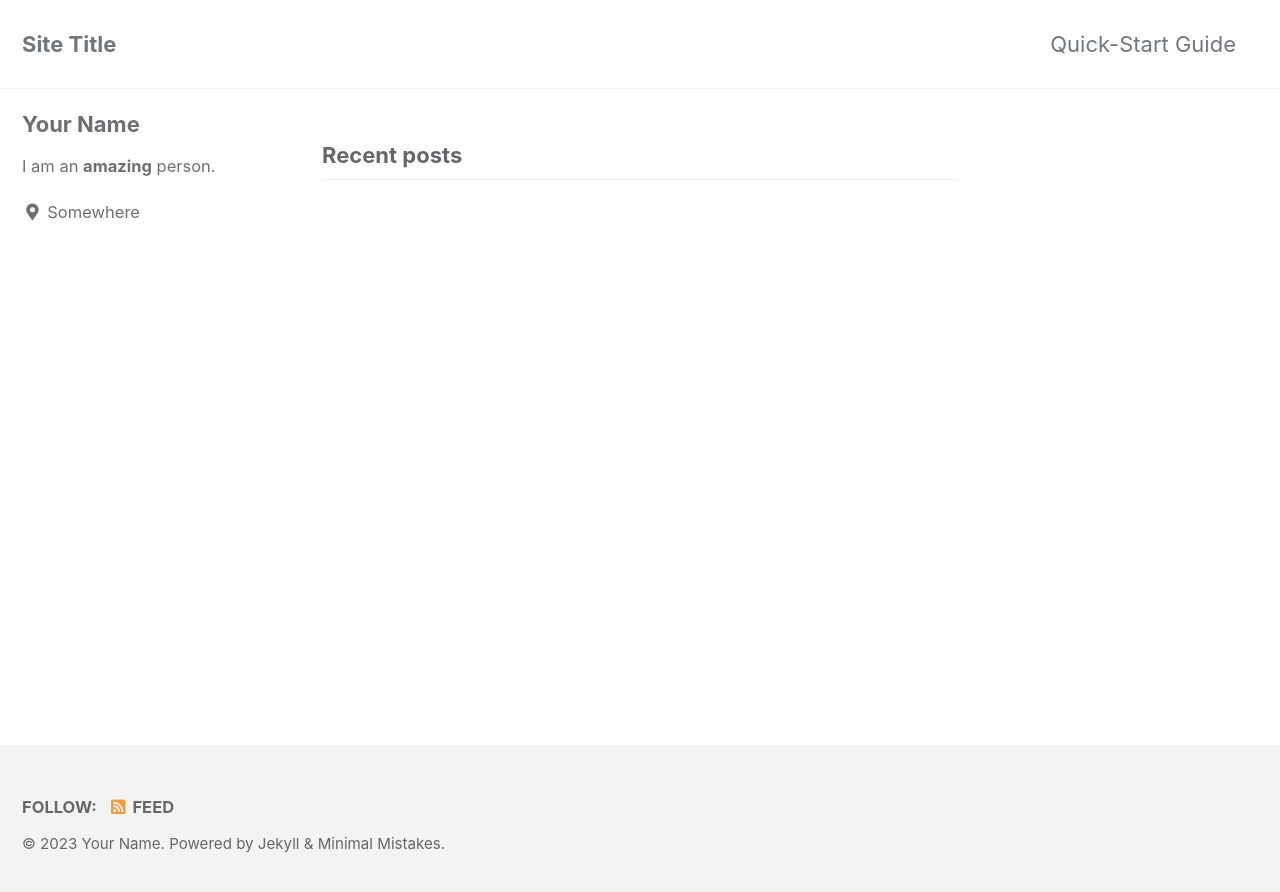
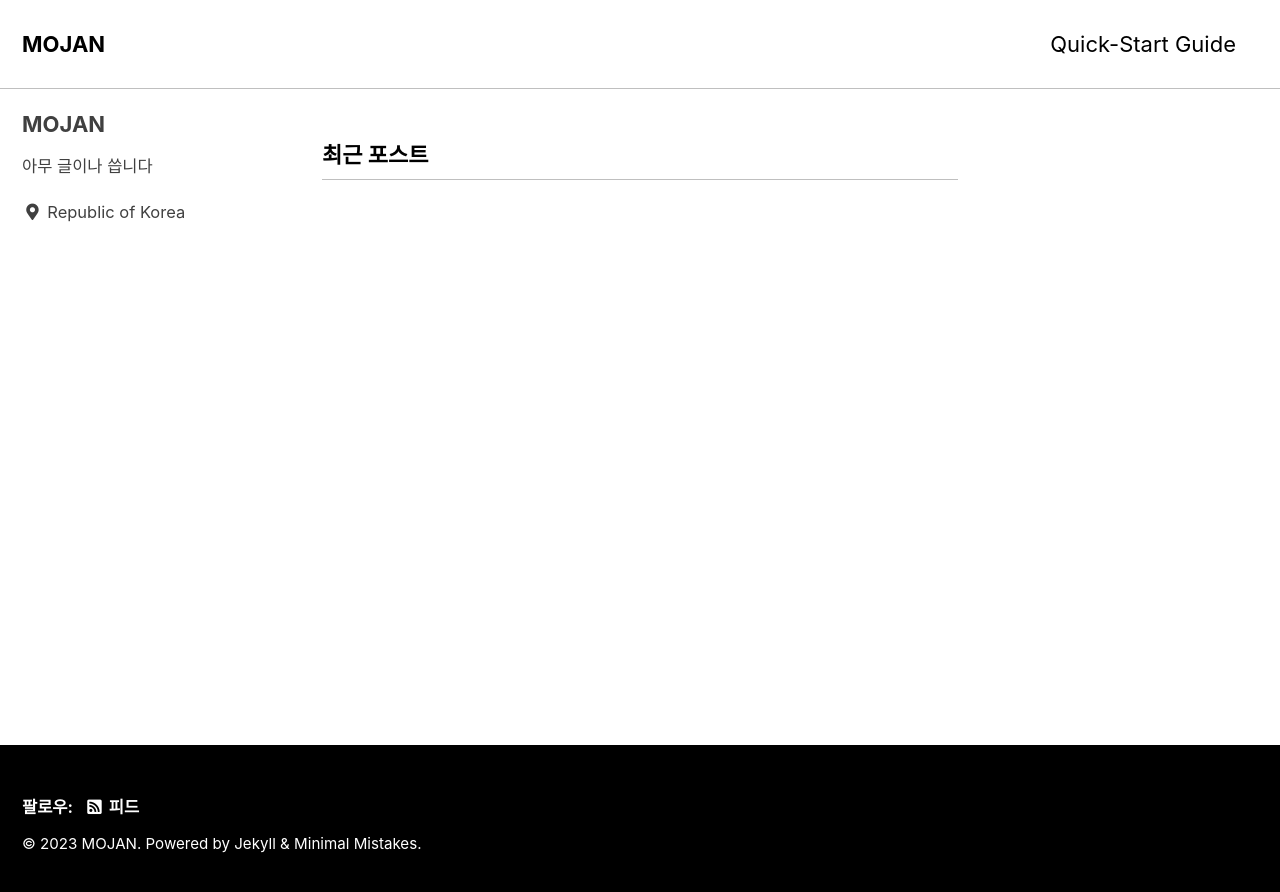
Before and after one commit to MOJAN3543/MOJAN3543.github.io, a Jekyll site: the page built from index.html, in a window 1280 px wide. Shown: the top 892 px of the page. Built offline with Jekyll 4.4.1, drawn with Linux system fonts in a browser that asks for light colours; cached includes are drawn as plain includes; the list of posts is cut into pages by our own code.

Commit message:
Update _config.yml
웹사이트 config 업데이트

```diff
--- a/_config.yml
+++ b/_config.yml
@@ -12,21 +12,21 @@
 
 # theme                  : "minimal-mistakes-jekyll"
 # remote_theme           : "mmistakes/minimal-mistakes"
-minimal_mistakes_skin    : "default" # "air", "aqua", "contrast", "dark", "dirt", "neon", "mint", "plum", "sunrise"
+minimal_mistakes_skin    : "contrast" # "air", "aqua", "contrast", "dark", "dirt", "neon", "mint", "plum", "sunrise"
 
 # Site Settings
-locale                   : "en-US"
-title                    : "Site Title"
+locale                   : "ko-KR"
+title                    : "MOJAN"
 title_separator          : "-"
 subtitle                 : # site tagline that appears below site title in masthead
-name                     : "Your Name"
-description              : "An amazing website."
-url                      : # the base hostname & protocol for your site e.g. "https://mmistakes.github.io"
+name                     : "MOJAN"
+description              : ""
+url                      : "https://MOJAN3543.github.io" # the base hostname & protocol for your site e.g. "https://mmistakes.github.io"
 baseurl                  : # the subpath of your site, e.g. "/blog"
-repository               : # GitHub username/repo-name e.g. "mmistakes/minimal-mistakes"
+repository               : "https://github.com/MOJAN3543/MOJAN3543.github.io" # GitHub username/repo-name e.g. "mmistakes/minimal-mistakes"
 teaser                   : # path of fallback teaser image, e.g. "/assets/images/500x300.png"
 logo                     : # path of logo image to display in the masthead, e.g. "/assets/images/88x88.png"
-masthead_title           : # overrides the website title displayed in the masthead, use " " for no title
+masthead_title           : "MOJAN" # overrides the website title displayed in the masthead, use " " for no title
 # breadcrumbs            : false # true, false (default)
 words_per_minute         : 200
 comments:
@@ -104,10 +104,10 @@ analytics:
 
 # Site Author
 author:
-  name             : "Your Name"
+  name             : "MOJAN"
   avatar           : # path of avatar image, e.g. "/assets/images/bio-photo.jpg"
-  bio              : "I am an **amazing** person."
-  location         : "Somewhere"
+  bio              : "아무 글이나 씁니다"
+  location         : "Republic of Korea"
   email            :
   links:
     - label: "Email"
```
